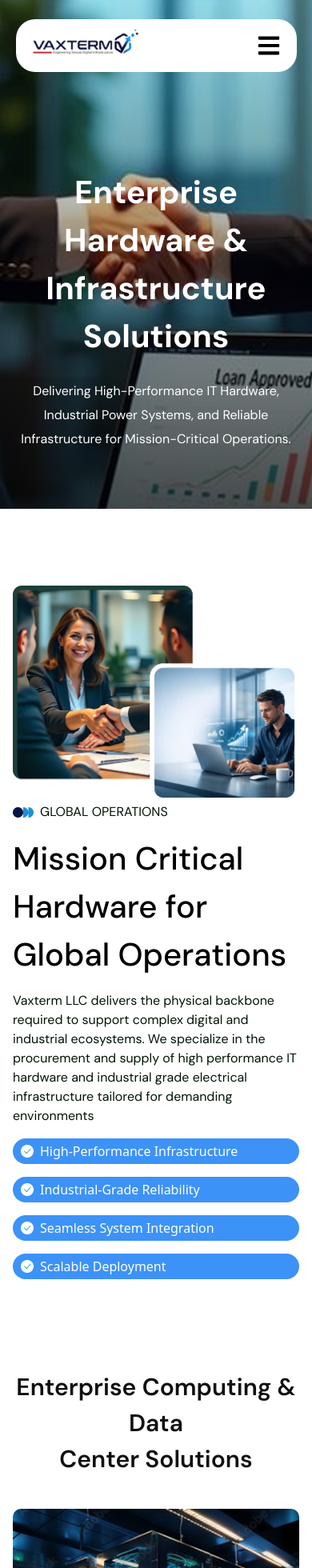
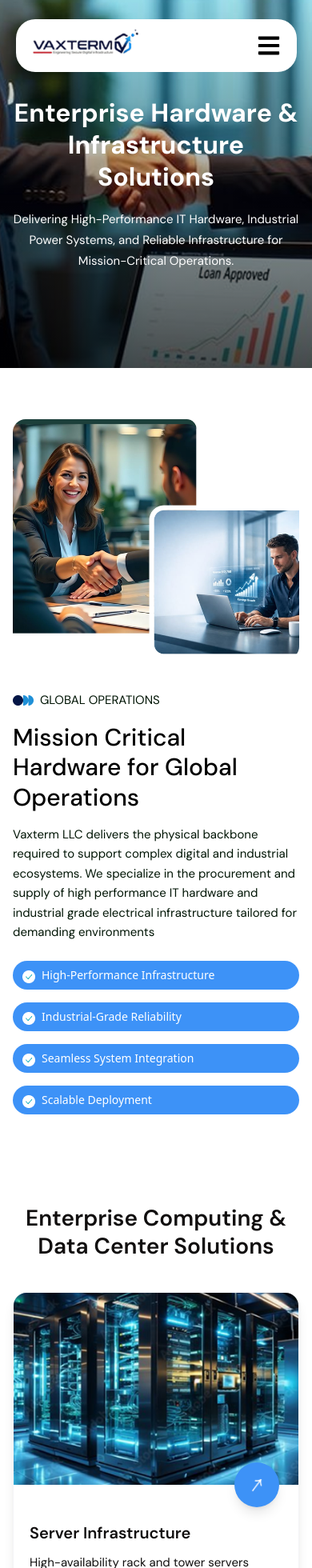
Before and after one commit to MuhammadFaizan144/Vaxterm-LLC, a React (Vite) app in the folder client/: page /hardware in a window 390 px wide. Shown: the top 1960 px of the page at 80% size. Built offline with nearby package versions, Linux system fonts and the light colour scheme.

Commit message:
fix responsiveness of contact and hardware page

```diff
--- a/client/src/pages/Hardware.jsx
+++ b/client/src/pages/Hardware.jsx
@@ -1,219 +1,291 @@
-import React from 'react'
-import { useState } from 'react'
-import { useRef } from 'react'
-import { Plus, Minus } from 'lucide-react';
-import {Link} from 'react-router-dom'
-import { globalOperation, testimonials, enterprisecomputing, IndustrialPower, networking, facility } from '../Constant/hardware'
+import React, { useRef, useState } from "react";
+import { Link } from "react-router-dom";
+import {
+  globalOperation,
+  testimonials,
+  enterprisecomputing,
+  IndustrialPower,
+  networking,
+  facility,
+} from "../Constant/hardware";
+
+const ProductSection = ({ title, items, type = "link" }) => {
+  return (
+    <section className="py-12 sm:py-16">
+      <h2 className="text-center text-[#110F0F] text-[28px] sm:text-[35px] lg:text-[40px] leading-tight font-semibold font-dm mb-10 px-4">
+        {title}
+      </h2>
+
+      <div className="grid lg:grid-cols-3 md:grid-cols-2 grid-cols-1 max-w-[1277px] mx-auto gap-8 px-4">
+        {items.map((item, index) => (
+          <div
+            className="w-full max-w-[409px] mx-auto bg-white rounded-[17px] shadow-lg overflow-hidden border border-gray-100"
+            key={index}
+          >
+            <div className="relative">
+              <img
+                src={item.image}
+                alt={item.title}
+                className="w-full h-[240px] sm:h-[280px] lg:h-[300px] object-cover rounded-t-[10px]"
+              />
+
+              <div className="absolute right-6 bottom-[-28px] w-[56px] h-[56px] bg-[#3D92F7] flex justify-center items-center rounded-full shadow-lg">
+                <img
+                  src="/images/Hardware/arrow.png"
+                  alt="arrow"
+                  className="w-[19px] h-[19px] object-contain"
+                />
+              </div>
+            </div>
+
+            <div className="pt-12 pb-7 px-5 sm:px-8 flex flex-col gap-3 min-h-[250px]">
+              <h3 className="text-[#110F0F] text-[20px] sm:text-[24px] leading-tight font-semibold font-dm">
+                {item.title}
+              </h3>
+
+              <p className="text-[#110F0F] text-[15px] sm:text-[16px] leading-relaxed font-dm">
+                {item.description}
+              </p>
+
+              {type === "link" ? (
+                <Link
+                  to={item.ProductButton || "#"}
+                  className="mt-auto text-white bg-[#3D92F7] rounded-[8px] text-[15px] sm:text-[16px] font-medium px-5 py-2 w-[149px] text-center shadow-lg shadow-gray-300"
+                >
+                  View Product
+                </Link>
+              ) : (
+                <button className="mt-auto text-white bg-[#3D92F7] rounded-[8px] text-[15px] sm:text-[16px] font-medium px-5 py-2 w-[149px] shadow-lg shadow-gray-300">
+                  View Product
+                </button>
+              )}
+            </div>
+          </div>
+        ))}
+      </div>
+    </section>
+  );
+};
+
 const Hardware = () => {
   const scrollRef = useRef(null);
   const [activeDot, setActiveDot] = useState(0);
 
-  // Function to scroll to a specific index
   const scrollTo = (index) => {
     const container = scrollRef.current;
-    if (container) {
-      const cardWidth = container.offsetWidth / 3; // Approximation for desktop
+
+    if (!container) return;
+
+    const card = container.children[index];
+
+    if (card) {
       container.scrollTo({
-        left: index * cardWidth,
-        behavior: 'smooth',
+        left: card.offsetLeft - container.offsetLeft,
+        behavior: "smooth",
       });
+    }
+
     setActiveDot(index);
-    }
   };
 
-  // Sync dots if user scrolls manually
   const handleScroll = () => {
     const container = scrollRef.current;
-    if (container) {
-      const index = Math.round(container.scrollLeft / (container.offsetWidth / 3));
+
+    if (!container || !container.children[0]) return;
+
+    const cardWidth = container.children[0].offsetWidth;
+    const index = Math.round(container.scrollLeft / cardWidth);
+
     setActiveDot(index);
-    }
   };
+
   return (
-    <main>
-      <section>
-        <img src="/images/Hardware/hardwarehero.png" alt="" className='w-full h-[636px] object-cover' />
-        <div className="absolute inset-0 bg-gradient-to-t from-black/70 to-transparent z-10 h-[636px]"></div>
-        <div className="absolute z-20 top-1/2 left-1/2 transform -translate-x-1/2 -translate-y-[60%] text-center px-4 max-xl:w-full ">
-          <h2 className='lg:text-[60px] md:text-[40px] text-[40px] font-dm text-white font-bold'>Enterprise Hardware & Infrastructure Solutions</h2>
-          <p className='lg:text-[20px] md:text-[18px] text-[16px] leading-[30px] font-dm text-white mt-6 mx-auto max-lg:w-[100%]'>Delivering High-Performance IT Hardware, Industrial Power Systems, and Reliable Infrastructure for Mission-Critical Operations.</p>
+    <main className="overflow-x-hidden">
+      {/* Hero */}
+      <section className="relative">
+        <img
+          src="/images/Hardware/hardwarehero.png"
+          alt="Enterprise Hardware"
+          className="w-full h-[460px] sm:h-[540px] lg:h-[636px] object-cover"
+        />
+
+        <div className="absolute inset-0 bg-gradient-to-t from-black/70 to-transparent z-10"></div>
+
+        <div className="absolute z-20 top-1/2 left-1/2 w-full max-w-[980px] -translate-x-1/2 -translate-y-1/2 text-center px-4">
+          <h1 className="text-[32px] sm:text-[42px] lg:text-[60px] leading-tight font-dm text-white font-bold">
+            Enterprise Hardware & Infrastructure Solutions
+          </h1>
+
+          <p className="text-[15px] sm:text-[18px] lg:text-[20px] leading-[26px] sm:leading-[30px] font-dm text-white mt-5 sm:mt-6 mx-auto max-w-[850px]">
+            Delivering High-Performance IT Hardware, Industrial Power Systems,
+            and Reliable Infrastructure for Mission-Critical Operations.
+          </p>
         </div>
       </section>
-      <section className='px-4 my-24'>
-        <div className=" grid lg:grid-cols-2 grid-cols-1 place-items-center mx-auto max-w-[1285px]">
-          <div className="lg:max-w-[707px] w-full">
-            <img src="/images/Hardware/globalOperation.png" alt="" />
+
+      {/* Global Operations */}
+      <section className="px-4 my-16 lg:my-24">
+        <div className="grid lg:grid-cols-2 grid-cols-1 gap-10 lg:gap-14 items-center mx-auto max-w-[1285px]">
+          <div className="w-full">
+            <img
+              src="/images/Hardware/globalOperation.png"
+              alt="Global Operations"
+              className="w-full h-[300px] sm:h-[430px] lg:h-auto object-cover rounded-2xl"
+            />
           </div>
-          <div className="lg:max-w-[502px] w-full">
+
+          <div className="w-full lg:max-w-[502px]">
             <div className="flex gap-2 items-center mb-4">
-              <img src="/images/Hardware/iconTitle.png" alt="" className='w-[26px] h-[13px]' />
-              <h5 className='font-dm text-[16px] text-[#011505] uppercase'>Global Operations</h5>
+              <img
+                src="/images/Hardware/iconTitle.png"
+                alt=""
+                className="w-[26px] h-[13px]"
+              />
+
+              <h5 className="font-dm text-[15px] sm:text-[16px] text-[#011505] uppercase">
+                Global Operations
+              </h5>
             </div>
-            <h2 className="font-dm text-[40px] font-medium text-[#000000] mb-4">Mission Critical Hardware for Global Operations</h2>
-            <p className='font-dm text-[16px] text-[#011505] mt-4'>Vaxterm LLC delivers the physical backbone required to support complex digital and industrial ecosystems. We specialize in the procurement and supply of high performance IT hardware and industrial grade electrical infrastructure tailored for demanding environments</p>
-            <div className="mt-4">
-              <ul>
+
+            <h2 className="font-dm text-[30px] sm:text-[36px] lg:text-[40px] leading-tight font-medium text-[#000000] mb-4">
+              Mission Critical Hardware for Global Operations
+            </h2>
+
+            <p className="font-dm text-[15px] sm:text-[16px] leading-relaxed text-[#011505] mt-4">
+              Vaxterm LLC delivers the physical backbone required to support
+              complex digital and industrial ecosystems. We specialize in the
+              procurement and supply of high performance IT hardware and
+              industrial grade electrical infrastructure tailored for demanding
+              environments
+            </p>
+
+            <ul className="mt-6 space-y-4">
               {globalOperation.map((item, index) => (
-                  <li key={index} className={`flex items-center gap-[8px] rounded-[42px] bg-[#3D92F7] max-w-[373px] px-[10px] min-h-[32px] mb-4 ${item.side ? "lg:ml-5" : ""} `}>
-                    <img src={item.icon} alt="" className='size-[16px]' />
-                    <p className='text-white '>{item.details}</p>
+                <li
+                  key={index}
+                  className={`flex items-start sm:items-center gap-2 rounded-[42px] bg-[#3D92F7] w-full max-w-[373px] px-3 py-2 min-h-[36px] ${
+                    item.side ? "lg:ml-5" : ""
+                  }`}
+                >
+                  <img
+                    src={item.icon}
+                    alt=""
+                    className="w-[16px] h-[16px] mt-1 sm:mt-0 flex-shrink-0"
+                  />
+
+                  <p className="text-white text-[14px] sm:text-[16px] leading-snug">
+                    {item.details}
+                  </p>
                 </li>
               ))}
             </ul>
           </div>
         </div>
+      </section>
 
-        </div>
-      </section>
-      {/* enterprisecomputing */}
-      <section className=''>
-        <div className="text-center flex justify-center text-[#110F0F] text-[30px] font-semibold font-dm mb-10 px-4 lg:text-[40px] sm:text-[35px]">
-          Enterprise Computing & Data <br /> Center Solutions
-        </div>
-        <div className="grid lg:grid-cols-3 md:grid-cols-2 grid-cols-1 place-items-center max-w-[1277px] mx-auto gap-5 px-4 ">
-          {enterprisecomputing.map((item, index) => (
-            <div className="max-w-[409px] lg:mb-48 sm:mb-28 mb-32 relative" key={index}>
-              <img src={item.image} alt="" className='w-full rounded-[10px]' />
-              <div className="absolute  -bottom-28 right-0">
-                <div className="absolute w-[59px] h-[56px] bg-[#3D92F7] flex justify-center items-center rounded-full right-8 -top-8">
-                  <img src="images/Hardware/arrow.png" alt="arrow" className='size-[19px ]' />
-                </div>
-                <div className="bg-white flex flex-col justify-center gap-3 max-w-[368px] h-[253px] border border-gray-200 shadow-lg rounded-b-[17.44px] rounded-tl-[17.44px]  pl-8 pr-4 overflow-hidden">
-                  <h3 className='text-[#110F0F text-[24px] font-semibold font-dm'>{item.title}</h3>
-                  <p className='text-[#110F0F] text-[16px] font-dm'>{item.description}</p>
-                  <Link to={item.ProductButton} className='text-white bg-[#3D92F7] rounded-[8px] text-[16px] font-medium px-5 py-2 w-[149px] shadow-lg shadow-gray-400'>
-                    View Product
-                  </Link>
-                </div>
+      <ProductSection
+        title={
+          <>
+            Enterprise Computing & Data <br className="hidden sm:block" />
+            Center Solutions
+          </>
+        }
+        items={enterprisecomputing}
+        type="link"
+      />
 
-              </div>
-            </div>
-          ))}
-        </div>
-      </section>
-      {/* IndustrialPower */}
-      <section className=''>
-        <div className="text-center flex justify-center text-[#110F0F] text-[30px] font-semibold font-dm mb-10 px-4 lg:text-[40px] sm:text-[35px]">
-          Industrial Power & Energy<br className='max-lg:hidden' /> Systems
-        </div>
-        <div className="grid lg:grid-cols-3 md:grid-cols-2 grid-cols-1 place-items-center max-w-[1277px] mx-auto gap-5 px-4 ">
-          {IndustrialPower.map((item, index) => (
-            <div className="max-w-[409px] lg:mb-48 sm:mb-28 mb-32 relative" key={index}>
-              <img src={item.image} alt="" className='w-full rounded-[10px]' />
-              <div className="absolute  -bottom-28 right-0">
-                <div className="absolute w-[59px] h-[56px] bg-[#3D92F7] flex justify-center items-center rounded-full right-8 -top-8">
-                  <img src="images/Hardware/arrow.png" alt="arrow" className='size-[19px ]' />
-                </div>
-                <div className="bg-white flex flex-col justify-center gap-3 max-w-[368px] h-[253px] border border-gray-200 shadow-lg rounded-b-[17.44px] rounded-tl-[17.44px]  pl-8 pr-4 overflow-hidden">
-                  <h3 className='text-[#110F0F text-[24px] font-semibold font-dm'>{item.title}</h3>
-                  <p className='text-[#110F0F] text-[16px] font-dm'>{item.description}</p>
-                  <Link className='text-white bg-[#3D92F7] rounded-[8px] text-[16px] font-medium px-5 py-2 w-[149px] shadow-lg shadow-gray-400'>
-                    View Product
-                  </Link>
-                </div>
+      <ProductSection
+        title={
+          <>
+            Industrial Power & Energy <br className="hidden lg:block" />
+            Systems
+          </>
+        }
+        items={IndustrialPower}
+        type="button"
+      />
 
-              </div>
-            </div>
-          ))}
-        </div>
-      </section>
-      {/* networking */}
-      <section className=''>
-        <div className="text-center flex justify-center text-[#110F0F] text-[30px] font-semibold font-dm mb-10 px-4 lg:text-[40px] sm:text-[35px]">
-          Networking & Connectivity<br className='max-lg:hidden' /> Hardware
-        </div>
-        <div className="grid lg:grid-cols-3 md:grid-cols-2 grid-cols-1 place-items-center max-w-[1277px] mx-auto gap-5 px-4 ">
-          {networking.map((item, index) => (
-            <div className="max-w-[409px] lg:mb-48 sm:mb-28 mb-32 relative" key={index}>
-              <img src={item.image} alt="" className='w-full rounded-[10px]' />
-              <div className="absolute  -bottom-28 right-0">
-                <div className="absolute w-[59px] h-[56px] bg-[#3D92F7] flex justify-center items-center rounded-full right-8 -top-8">
-                  <img src="images/Hardware/arrow.png" alt="arrow" className='size-[19px ]' />
-                </div>
-                <div className="bg-white flex flex-col justify-center gap-3 max-w-[368px] h-[253px] border border-gray-200 shadow-lg rounded-b-[17.44px] rounded-tl-[17.44px]  pl-8 pr-4 overflow-hidden">
-                  <h3 className='text-[#110F0F text-[24px] font-semibold font-dm'>{item.title}</h3>
-                  <p className='text-[#110F0F] text-[16px] font-dm'>{item.description}</p>
-                  <button className='text-white bg-[#3D92F7] rounded-[8px] text-[16px] font-medium px-5 py-2 w-[149px] shadow-lg shadow-gray-400'>
-                    View Product
-                  </button>
-                </div>
+      <ProductSection
+        title={
+          <>
+            Networking & Connectivity <br className="hidden lg:block" />
+            Hardware
+          </>
+        }
+        items={networking}
+        type="button"
+      />
 
-              </div>
-            </div>
-          ))}
-        </div>
-      </section>
-      {/* facility */}
-      <section className=''>
-        <div className="text-center flex justify-center text-[#110F0F] text-[30px] font-semibold font-dm mb-10 px-4 lg:text-[40px] sm:text-[35px]">
-          Facility & Commercial<br className='max-lg:hidden' /> Appliances
-        </div>
-        <div className="grid lg:grid-cols-3 md:grid-cols-2 grid-cols-1 place-items-center max-w-[1277px] mx-auto gap-5 px-4 ">
-          {facility.map((item, index) => (
-            <div className="max-w-[409px] lg:mb-48 sm:mb-28 mb-32 relative" key={index}>
-              <img src={item.image} alt="" className='w-full rounded-[10px]' />
-              <div className="absolute  -bottom-28 right-0">
-                <div className="absolute w-[59px] h-[56px] bg-[#3D92F7] flex justify-center items-center rounded-full right-8 -top-8">
-                  <img src="images/Hardware/arrow.png" alt="arrow" className='size-[19px ]' />
-                </div>
-                <div className="bg-white flex flex-col justify-center gap-3 max-w-[368px] h-[253px] border border-gray-200 shadow-lg rounded-b-[17.44px] rounded-tl-[17.44px]  pl-8 pr-4 overflow-hidden">
-                  <h3 className='text-[#110F0F text-[24px] font-semibold font-dm'>{item.title}</h3>
-                  <p className='text-[#110F0F] text-[16px] font-dm'>{item.description}</p>
-                  <button className='text-white bg-[#3D92F7] rounded-[8px] text-[16px] font-medium px-5 py-2 w-[149px] shadow-lg shadow-gray-400'>
-                    View Product
-                  </button>
-                </div>
+      <ProductSection
+        title={
+          <>
+            Facility & Commercial <br className="hidden lg:block" />
+            Appliances
+          </>
+        }
+        items={facility}
+        type="button"
+      />
 
-              </div>
-            </div>
-          ))}
-        </div>
-      </section>
-      {/* last section */}
+      {/* Testimonials */}
+      <section>
+        <h3 className="text-[32px] sm:text-[40px] lg:text-[48px] text-center mt-12 sm:mt-16 mb-10 lg:mb-20 font-bold leading-tight px-4">
+          What Clients Say Our <br className="hidden sm:block" />
+          Services
+        </h3>
 
-      <section>
-        <h3 className="text-[48px] text-center mt-16 mb-20 font-bold leading-tight ">
-          What Clients Say Our <br /> Services
-        </h3>
-        <div className="max-w-7xl mx-auto px-4 py-10">
-          {/* Scroll Container */}
+        <div className="max-w-7xl mx-auto px-4 py-6 lg:py-10">
           <div
             ref={scrollRef}
             onScroll={handleScroll}
-            className="flex gap-6 overflow-x-auto snap-x snap-mandatory scrollbar-hide pb-8"
-            style={{ scrollbarWidth: 'none', msOverflowStyle: 'none' }}
+            className="flex gap-5 sm:gap-6 overflow-x-auto snap-x snap-mandatory pb-8"
+            style={{ scrollbarWidth: "none", msOverflowStyle: "none" }}
           >
             {testimonials.map((item) => (
               <div
                 key={item.id}
-                className="min-w-[90%] md:min-w-[45%] lg:min-w-[39%] snap-center bg-[#F4F7F9] rounded-[24px] p-8 md:p-10 relative flex flex-col"
+                className="min-w-[88%] sm:min-w-[70%] md:min-w-[45%] lg:min-w-[39%] snap-center bg-[#F4F7F9] rounded-[24px] p-5 sm:p-8 md:p-10 relative flex flex-col"
               >
                 <div className="flex justify-between items-start mb-8">
-                  <img src={item.image} alt="" className="size-[120px] rounded-full" />
-                  <img src="/images/Home/Section7/quote_Icon.png" alt="" className='w-[42px] h-[34px]' />
+                  <img
+                    src={item.image}
+                    alt={item.name}
+                    className="w-[80px] h-[80px] sm:w-[120px] sm:h-[120px] rounded-full object-cover"
+                  />
+
+                  <img
+                    src="/images/Home/Section7/quote_Icon.png"
+                    alt=""
+                    className="w-[34px] h-[28px] sm:w-[42px] sm:h-[34px]"
+                  />
                 </div>
 
-                <p className="text-[#0B1422] text-[20px] font-medium leading-relaxed mb-10">
+                <p className="text-[#0B1422] text-[16px] sm:text-[18px] lg:text-[20px] font-medium leading-relaxed mb-10">
                   "{item.text}"
                 </p>
 
                 <div>
-                  <h4 className="text-[16px] font-bold leading-[26px] text-[#0B1422] mb-2">{item.name}</h4>
+                  <h4 className="text-[16px] font-bold leading-[26px] text-[#0B1422] mb-2">
+                    {item.name}
+                  </h4>
+
                   <div className="flex gap-1 text-orange-400">
-                    {[...Array(5)].map((_, i) => <span key={i}>★</span>)}
+                    {[...Array(5)].map((_, i) => (
+                      <span key={i}>★</span>
+                    ))}
                   </div>
                 </div>
               </div>
             ))}
           </div>
 
-          {/* Pagination Dots */}
-          <div className="flex justify-center items-center gap-3 mt-8">
-            {[...Array(8)].map((_, i) => (
+          <div className="flex justify-center items-center gap-3 mt-6 flex-wrap">
+            {testimonials.map((_, i) => (
               <button
                 key={i}
                 onClick={() => scrollTo(i)}
-                className={`transition-all duration-300 rounded-full border-2 ${activeDot === i
+                className={`transition-all duration-300 rounded-full border-2 ${
+                  activeDot === i
                     ? "w-4 h-4 bg-[#3B82F6] border-[#3B82F6]"
                     : "w-3 h-3 bg-white border-gray-300"
                 }`}
@@ -223,7 +295,7 @@ const Hardware = () => {
         </div>
       </section>
     </main>
-  )
-}
+  );
+};
 
-export default Hardware
+export default Hardware;
```
Also changed, not shown: client/src/pages/Contact.jsx (+127 -41 lines). Lines whose indentation alone changed are shown as unchanged.
